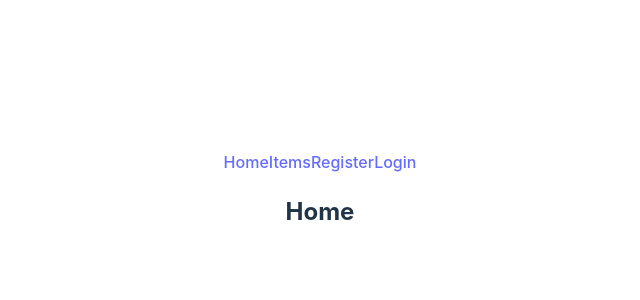
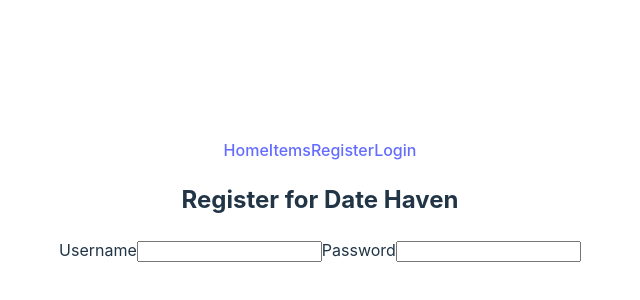
Before and after one commit to AustinDinsmore/Capstone-FE, a React (Vite) app in the folder Date-Haven/: page /register in a window 1280 px wide. Shown: the part 200-500 px from the top of the page, without its empty margins (320-960 px from the left). Built offline with nearby package versions, Linux system fonts and the light colour scheme.

Commit message:
starting authform

```diff
--- a/Date-Haven/src/App.jsx
+++ b/Date-Haven/src/App.jsx
@@ -1,6 +1,6 @@
 import { Route, Routes } from "react-router-dom";
 import Home from "./components/Home";
-import Auth from "./components/Auth";
+import AuthForm from "./components/AuthForm";
 import NavBar from "./components/NavBar";
 import './App.css'
 
@@ -10,10 +10,10 @@ function App() {
     <div>
       <NavBar></NavBar>
       <Routes>
-        <Route path="/home" element={<Home />} />
+        <Route path="/" element={<Home />} />
         {/* <Route path="/items" /> */}
-        <Route path="/register" element={<Auth />} />
-        <Route path="/signin" element={<Auth />} />
+        <Route path="/register" element={<AuthForm />} />
+        <Route path="/login" element={<AuthForm />} />
       </Routes>
     </div>
   )
--- a/Date-Haven/src/components/Auth.jsx
+++ /dev/null
@@ -1,9 +0,0 @@
-function Auth() {
-    return (
-        <div>
-            <h2>Home</h2>
-        </div>
-    )
-}
-
-export default Auth;
--- /dev/null
+++ b/Date-Haven/src/components/AuthForm.jsx
@@ -0,0 +1,31 @@
+import { useState } from "react";
+
+
+function AuthForm() {
+    const initialForm = {
+        username: "",
+        password: "",
+    };
+
+    const [form, updateForm] = useState(initialForm);
+
+    const { username, password } = form;
+
+    return (
+        <div>
+            <h2>Register for Date Haven</h2>
+            <form>
+                <label>
+                    Username
+                    <input name="username" value={username} />
+                </label>
+                <label>
+                    Password
+                    <input name="password" value={password} />
+                </label>
+            </form>
+        </div>
+    )
+}
+
+export default AuthForm;
--- a/Date-Haven/src/components/NavBar.jsx
+++ b/Date-Haven/src/components/NavBar.jsx
@@ -4,7 +4,7 @@ function NavBar() {
 
     return (
         <nav>
-            <NavLink to={"/home"}>Home</NavLink>
+            <NavLink to={"/"}>Home</NavLink>
             <NavLink>Items</NavLink>
             <NavLink to={"/auth"}>Register</NavLink>
             <NavLink>Login</NavLink>
```
